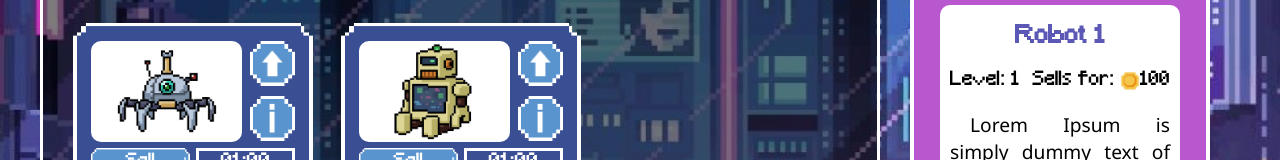
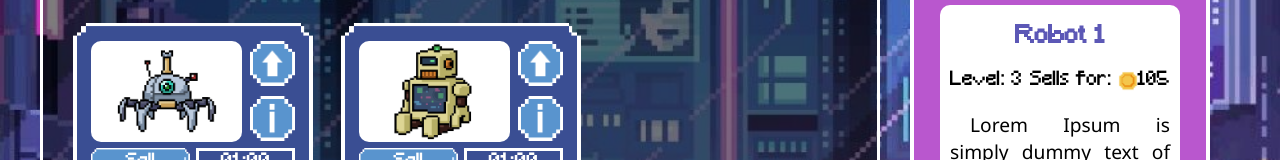
Before and after one commit to Misha-007/crypto-punkz, a React (Create React App) app: page /home in a window 1280 px wide. Shown: the part 436-596 px from the top of the page. Built offline with nearby package versions, Linux system fonts and the light colour scheme.

Commit message:
add interval

```diff
--- a/src/components/Home.js
+++ b/src/components/Home.js
@@ -2,9 +2,12 @@ import HomeHeader from './HomeHeader.js'
 import HomeRobot from './HomeRobot'
 import HomeRobotInfo from './HomeRobotInfo'
 import Shop from './Shop.js'
-import { useState } from 'react'
+import { useState, useEffect } from 'react'
 
 const Home = () => {
+    // Constants
+    const TIME = 2000; // update robot every 2 seconds
+    const PRICE_RATE = 0.05; // 5% growth in price
     //List of owned robots
     const [robots, setRobots] = useState([
         {
@@ -141,6 +144,17 @@ const Home = () => {
         setRobotInfo(newRobot)
         console.log("hello", id)
     }
+    // Updates on robots and robotInfo
+    useEffect(() => {
+        const growth = setInterval(() => {
+            // This will run every <TIME>
+            setRobots(robots.map(robot => ({...robot, price: Math.ceil(robot.price*(1+PRICE_RATE)), currentLevel: ++robot.currentLevel})));
+            setRobotInfo(robots.find(robot => robot.id === robotInfo.id));
+        }, TIME)
+
+        return () => clearInterval(growth)
+    }, [robots, robotInfo]);
+
     return (
         <div className='home'>
             <HomeHeader setIsOpen={setIsOpen}/>
```
